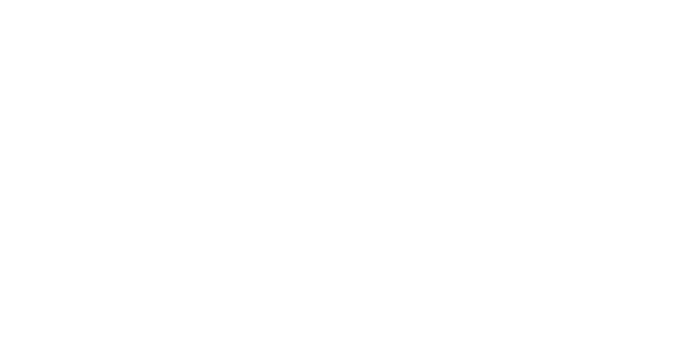
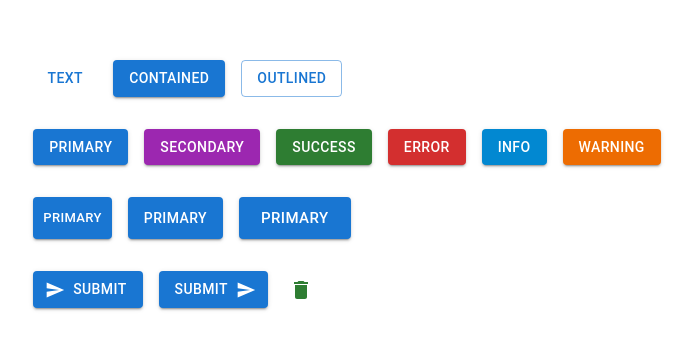
Before and after one commit to sameera474/Materials-UI-Project, a React (Vite) app: page / in a window 1280 px wide. Shown: the part 216-566 px from the top of the page, without its empty margins (293-986 px from the left). Built offline with nearby package versions, Linux system fonts and the light colour scheme.

Commit message:
Add button and change fuctions

```diff
--- a/package.json
+++ b/package.json
@@ -13,6 +13,7 @@
     "@emotion/react": "^11.11.4",
     "@emotion/styled": "^11.11.5",
     "@fontsource/roboto": "^5.0.13",
+    "@mui/icons-material": "^5.15.21",
     "@mui/material": "^5.15.21",
     "react": "^18.3.1",
     "react-dom": "^18.3.1"
--- a/src/App.jsx
+++ b/src/App.jsx
@@ -1,10 +1,13 @@
 import { useState } from "react";
 import "./App.css";
 import { MuiTypography } from "./components/MuiTypography";
+import { MuiButton } from "./components/MuiButton";
+
 function App() {
   return (
     <>
-      <MuiTypography />
+      {/* <MuiTypography /> */}
+      <MuiButton />
     </>
   );
 }
--- /dev/null
+++ b/src/components/MuiButton.jsx
@@ -0,0 +1,73 @@
+import React from "react";
+import { Button, Stack, IconButton } from "@mui/material";
+
+// import { AccessAlarm, ThreeDRotation } from "@mui/icons-material";
+
+import SendIcon from "@mui/icons-material/Send";
+
+import DeleteIcon from "@mui/icons-material/Delete";
+
+export const MuiButton = () => {
+  return (
+    <div>
+      <Stack spacing={4}>
+        <Stack spacing={2} direction="row">
+          <Button variant="text">Text</Button>
+          <Button variant="contained">Contained</Button>
+          <Button variant="outlined">Outlined</Button>
+        </Stack>
+
+        <Stack spacing={2} direction="row">
+          <Button variant="contained" color="primary">
+            primary
+          </Button>
+          <Button variant="contained" color="secondary">
+            Secondary
+          </Button>
+          <Button variant="contained" color="success">
+            Success
+          </Button>
+          <Button variant="contained" color="error">
+            Error
+          </Button>
+          <Button variant="contained" color="info">
+            Info
+          </Button>
+          <Button variant="contained" color="warning">
+            warning
+          </Button>
+        </Stack>
+
+        <Stack spacing={2} direction="row">
+          <Button variant="contained" color="primary" size="small">
+            primary
+          </Button>{" "}
+          <Button variant="contained" color="primary" size="medium">
+            primary
+          </Button>
+          <Button variant="contained" color="primary" size="large">
+            primary
+          </Button>
+        </Stack>
+
+        <Stack spacing={2} direction="row">
+          <Button variant="contained" color="primary" startIcon={<SendIcon />}>
+            Submit
+          </Button>
+          <Button variant="contained" color="primary" endIcon={<SendIcon />}>
+            Submit
+          </Button>
+
+          <IconButton
+            onClick={() => alert("Clicked")}
+            color="success"
+            size="small"
+            aria-leble="delete"
+          >
+            <DeleteIcon />
+          </IconButton>
+        </Stack>
+      </Stack>
+    </div>
+  );
+};
```
Also changed, not shown: 1 other file (tests, documents, lock files or other folders).
